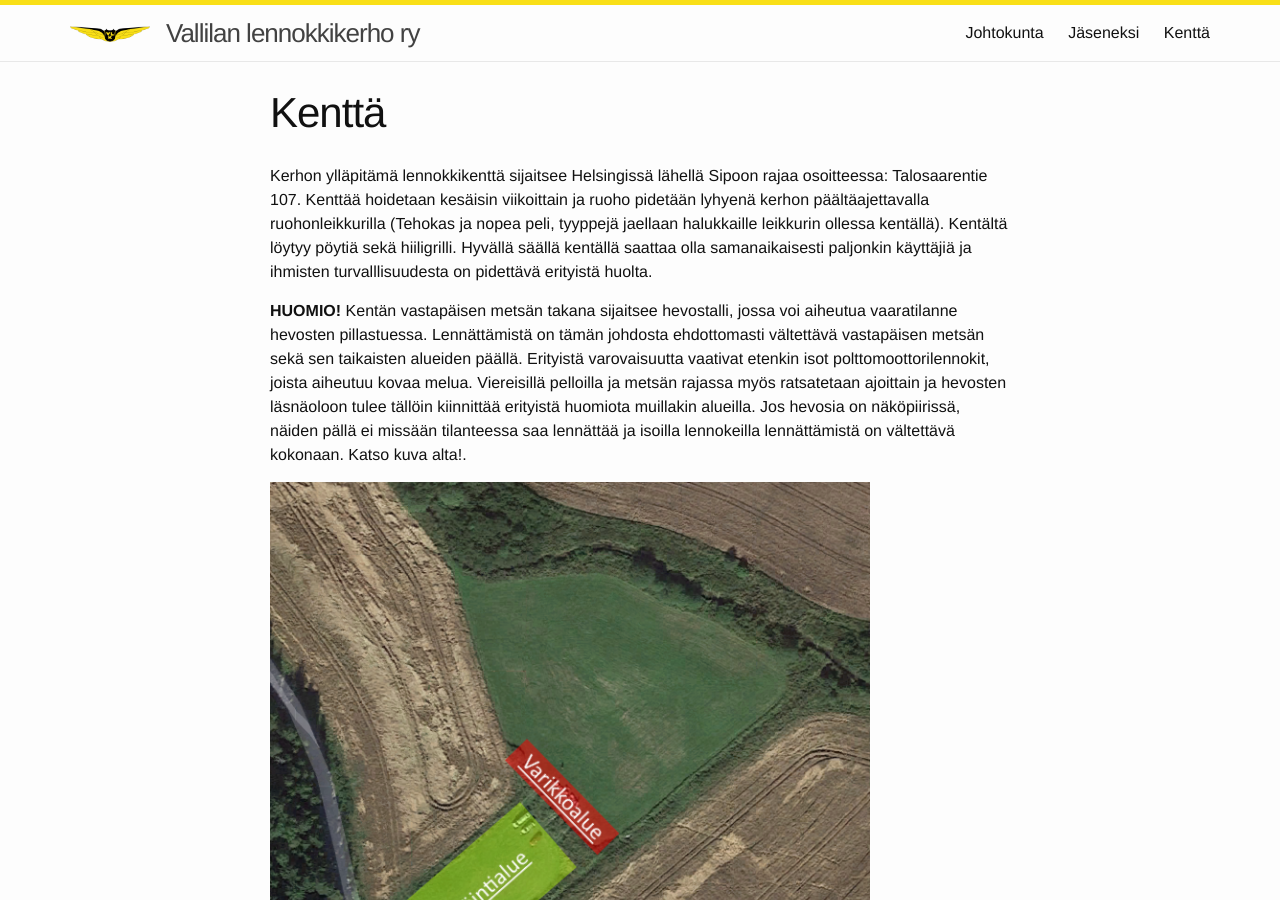
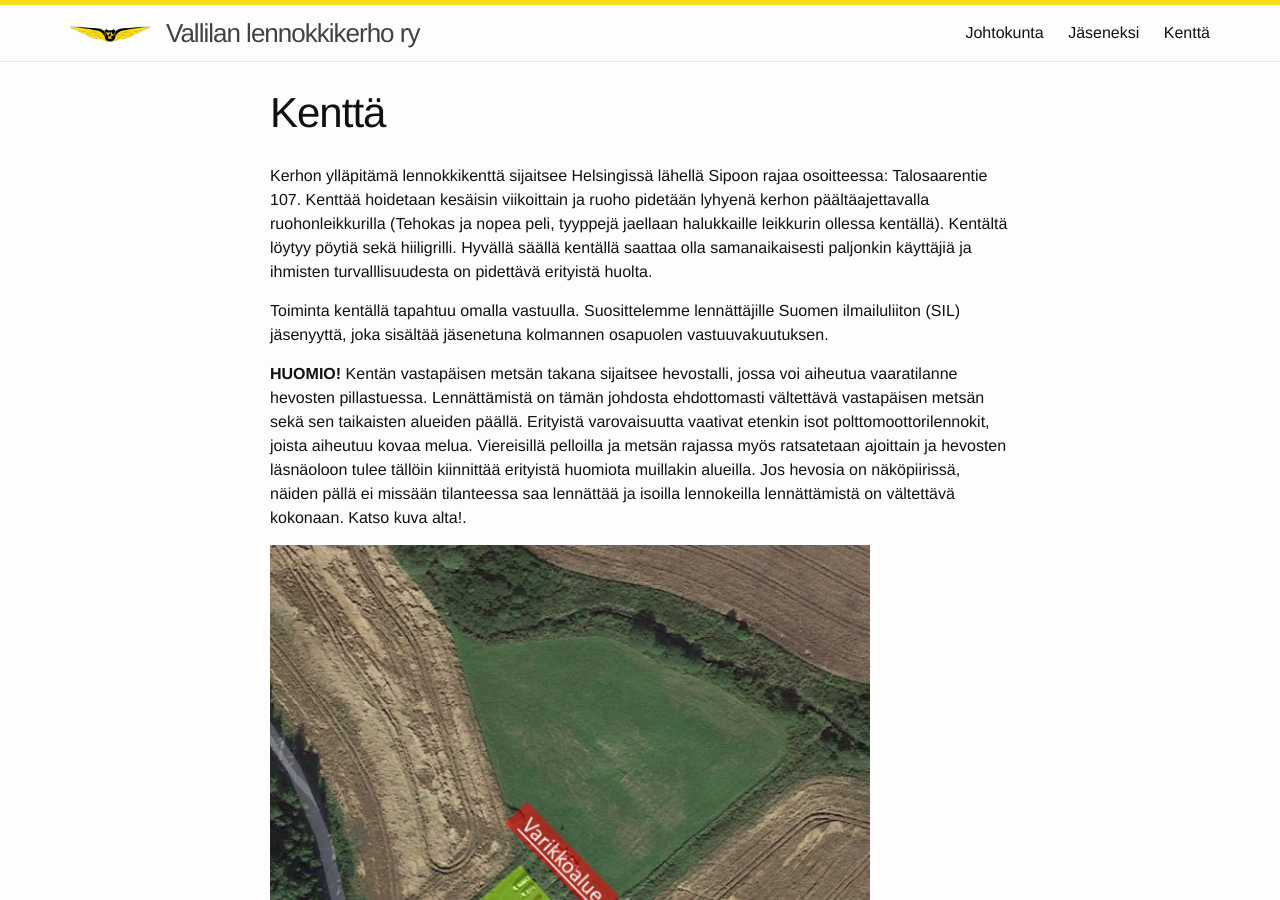
Before and after one commit to vallilanlennokkikerho/vallilanlennokkikerho.github.io, a Jekyll site: the page built from kenttä.html, in a window 1280 px wide and 900 px high. Built offline with Jekyll 4.4.1, drawn with Linux system fonts in a browser that asks for light colours.

Commit message:
added info about insurance

```diff
--- a/kenttä.html
+++ b/kenttä.html
@@ -10,6 +10,8 @@ keywords: Vallilan lennokkikerho, vallilan lennokkikerho, Valkka, valkka, Lennok
 
   <p>Kerhon ylläpitämä lennokkikenttä sijaitsee Helsingissä lähellä Sipoon rajaa osoitteessa: Talosaarentie 107. Kenttää hoidetaan kesäisin viikoittain ja ruoho pidetään lyhyenä kerhon päältäajettavalla ruohonleikkurilla (Tehokas ja nopea peli, tyyppejä jaellaan halukkaille leikkurin ollessa kentällä). Kentältä löytyy pöytiä sekä hiiligrilli. Hyvällä säällä kentällä saattaa olla samanaikaisesti paljonkin käyttäjiä ja ihmisten turvalllisuudesta on pidettävä erityistä huolta.</p>
 
+  <p>Toiminta kentällä tapahtuu omalla vastuulla. Suosittelemme lennättäjille Suomen ilmailuliiton (SIL) jäsenyyttä, joka sisältää jäsenetuna kolmannen osapuolen vastuuvakuutuksen.</p>
+
   <p><b>HUOMIO!</b> Kentän vastapäisen metsän takana sijaitsee hevostalli, jossa voi aiheutua vaaratilanne hevosten pillastuessa. Lennättämistä on tämän johdosta ehdottomasti vältettävä vastapäisen metsän sekä sen taikaisten alueiden päällä. Erityistä varovaisuutta vaativat etenkin isot polttomoottorilennokit, joista aiheutuu kovaa melua. Viereisillä pelloilla ja metsän rajassa myös ratsatetaan ajoittain ja hevosten läsnäoloon tulee tällöin kiinnittää erityistä huomiota muillakin alueilla. Jos hevosia on näköpiirissä, näiden pällä ei missään tilanteessa saa lennättää ja isoilla lennokeilla lennättämistä on vältettävä kokonaan. Katso kuva alta!.</p>
 
   <img src="/images/kentta.png" width="600px" style="margin-bottom: 15px"/>
```
